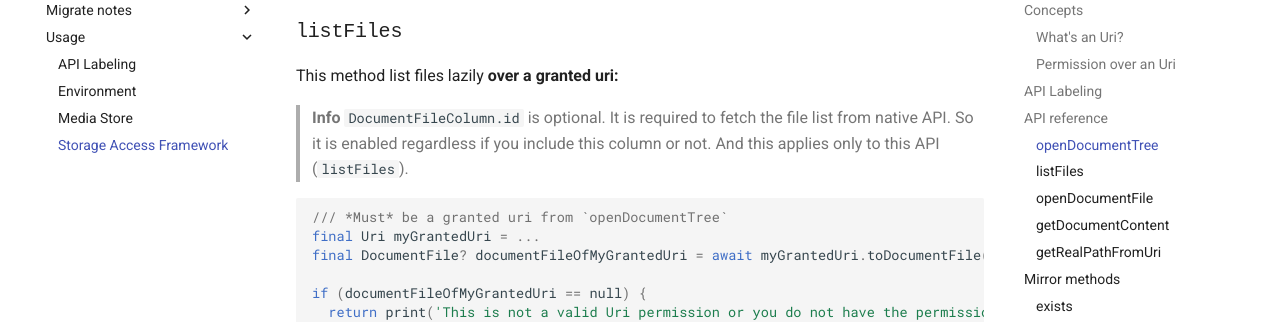
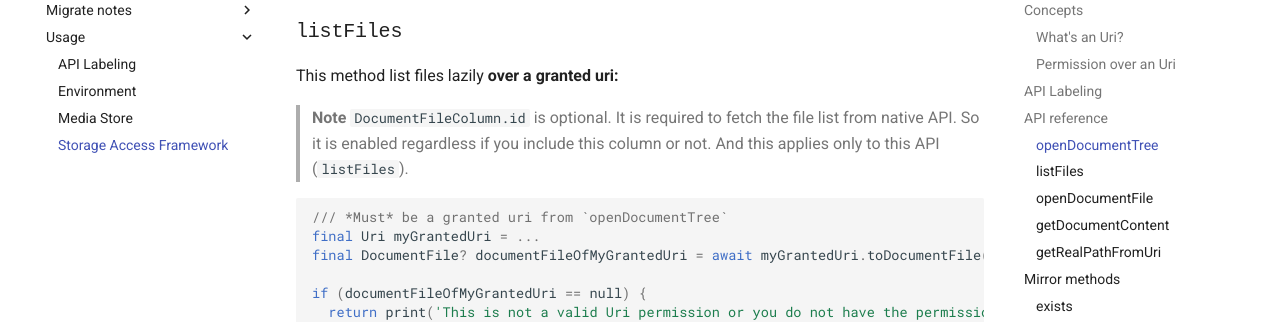
Before and after one commit to alexrintt/shared-storage, an MkDocs documentation site: the page built from docs/Usage/Storage Access Framework.md, in a window 1280 px wide and 900 px high, scrolled down 1795 px. Shown: the part 152-474 px from the top of the window. Built offline with MkDocs 1.6.1 and Material for MkDocs 9.7.7, drawn with Linux system fonts in a browser that asks for light colours; comment, search, counter and statistics services are not loaded.

Commit message:
(#52) Fix typo on docs

````diff
--- a/docs/Usage/Storage Access Framework.md
+++ b/docs/Usage/Storage Access Framework.md
@@ -68,7 +68,7 @@ if (grantedUri != null) {
 
 This method list files lazily **over a granted uri:**
 
-> **Info** `DocumentFileColumn.id` is optional. It is required to fetch the file list from native API. So it is enabled regardless if you include this column or not. And this applies only to this API (`listFiles`).
+> **Note** `DocumentFileColumn.id` is optional. It is required to fetch the file list from native API. So it is enabled regardless if you include this column or not. And this applies only to this API (`listFiles`).
 
 ```dart
 /// *Must* be a granted uri from `openDocumentTree`
````
